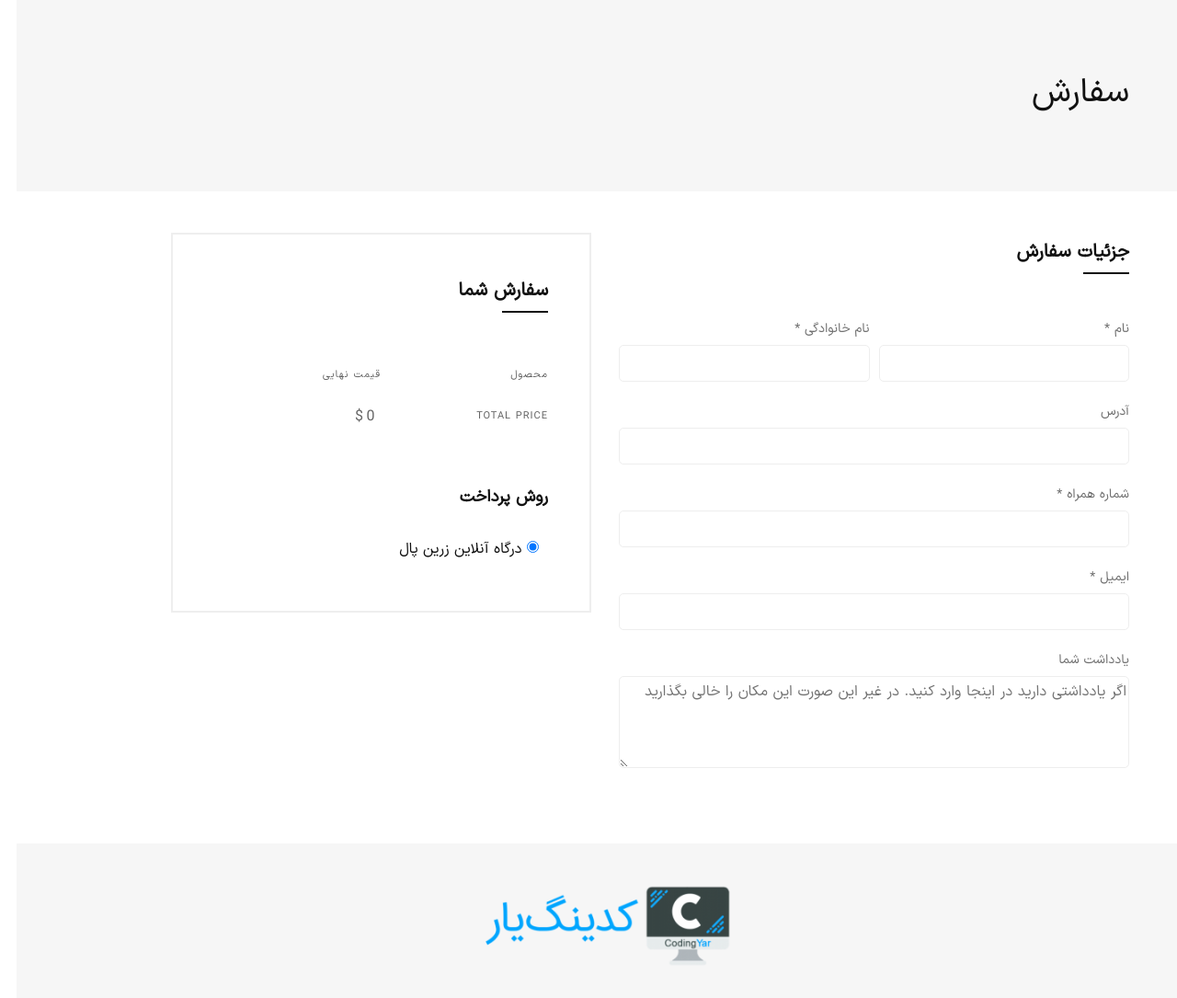
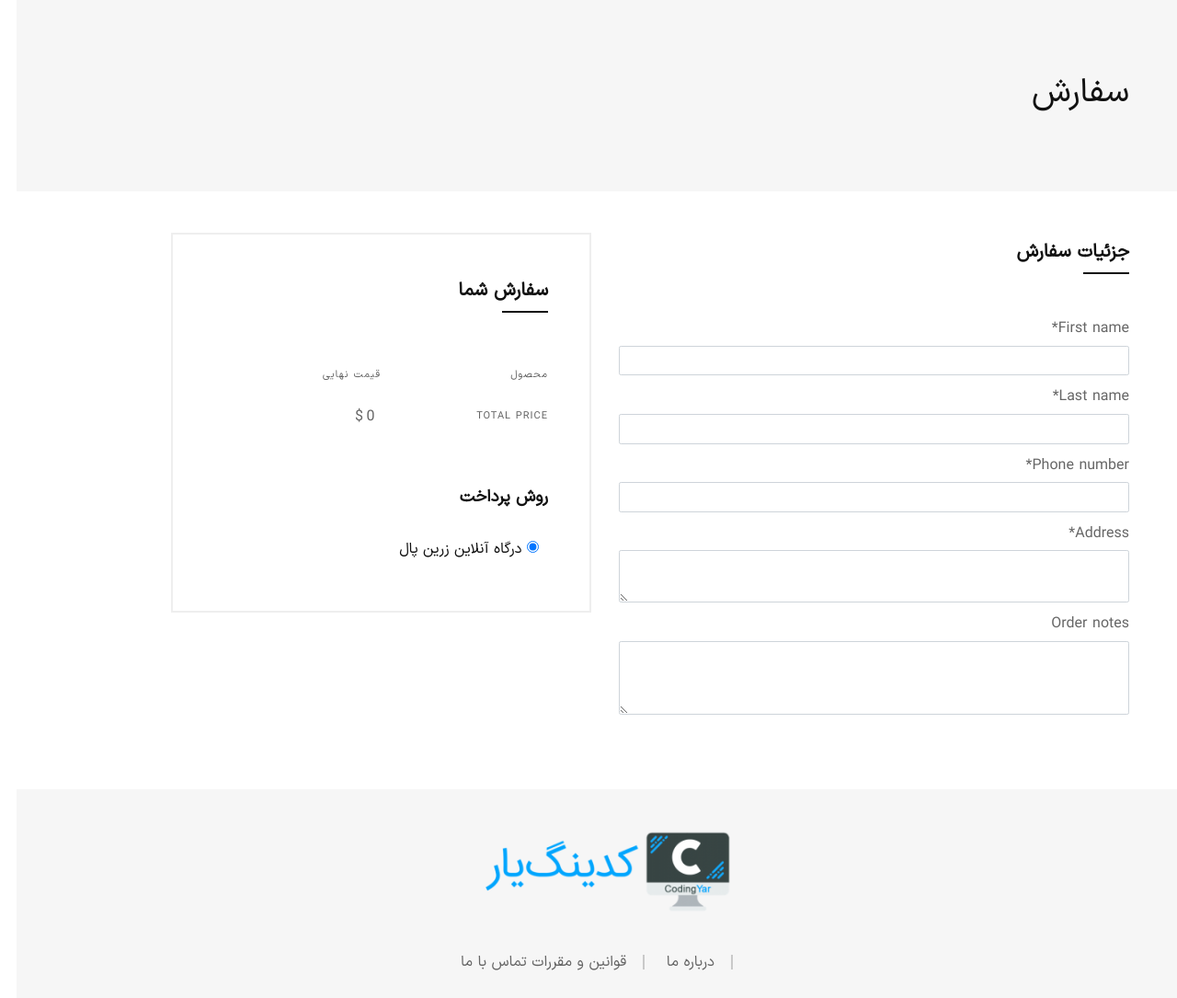
Before and after one commit to AliBKT/Django_online_shop, a Django app: page /order/create/ in a window 1280 px wide. Shown: the part 104-1189 px from the top of the page at 92% size. Run offline with Django 4.2, Linux system fonts and the light colour scheme; parts of the project's set-up code (start-up, migrations or seed data) failed here and were passed over; some libraries are stand-ins or nearby versions; some web fonts are replaced.

Commit message:
Craete form for order_create view

```diff
--- /dev/null
+++ b/orders/forms.py
@@ -0,0 +1,19 @@
+# Import from django library
+from django import forms
+
+# Import my files
+from .models import Order
+
+
+class OrderForm(forms.ModelForm):
+    class Meta:
+        model = Order
+        fields = ['first_name', 'last_name', 'phone_number', 'address', 'order_notes', ]
+        widgets = {
+            'order_notes': forms.Textarea(attrs={
+                'rows': 3
+            }),
+            'address': forms.Textarea(attrs={
+                'rows': 2
+            })
+        }
--- a/orders/models.py
+++ b/orders/models.py
@@ -11,6 +11,8 @@
     last_name = models.CharField(max_length=100)
     phone_number = models.CharField(max_length=15)
     address = models.CharField(max_length=700)
+
+    order_notes = models.CharField(max_length=700, blank=True)
 
     datetime_created = models.DateTimeField(auto_now_add=True)
     datetime_modified = models.DateTimeField(auto_now=True)
--- a/orders/templates/orders/order_create.html
+++ b/orders/templates/orders/order_create.html
@@ -39,40 +39,41 @@
                             </div>
                             <div class="checkout-form">
                                 <form action="#" class="form form--checkout">
-                                    <div class="form-row mb--20">
-                                        <div class="form__group col-md-6 mb-sm--30">
-                                            <label for="billing_fname" class="form__label form__label--2">نام  <span class="required">*</span></label>
-                                            <input type="text" name="billing_fname" id="billing_fname" class="form__input form__input--2">
-                                        </div>
-                                        <div class="form__group col-md-6">
-                                            <label for="billing_lname" class="form__label form__label--2">نام خانوادگی  <span class="required">*</span></label>
-                                            <input type="text" name="billing_lname" id="billing_lname" class="form__input form__input--2">
-                                        </div>
-                                    </div>
-                                    <div class="form-row mb--20">
-                                        <div class="form__group col-12">
-                                            <label for="billing_company" class="form__label form__label--2">آدرس</label>
-                                            <input type="text" name="billing_company" id="billing_company" class="form__input form__input--2">
-                                        </div>
-                                    </div>
-                                    <div class="form-row mb--20">
-                                        <div class="form__group col-12">
-                                            <label for="billing_phone" class="form__label form__label--2">شماره همراه <span class="required">*</span></label>
-                                            <input type="text" name="billing_phone" id="billing_phone" class="form__input form__input--2">
-                                        </div>
-                                    </div>
-                                    <div class="form-row mb--20">
-                                        <div class="form__group col-12">
-                                            <label for="billing_email" class="form__label form__label--2">ایمیل  <span class="required">*</span></label>
-                                            <input type="email" name="billing_email" id="billing_email" class="form__input form__input--2">
-                                        </div>
-                                    </div>
-                                    <div class="form-row">
-                                        <div class="form__group col-12">
-                                            <label for="orderNotes" class="form__label form__label--2">یادداشت شما</label>
-                                            <textarea class="form__input form__input--2 form__input--textarea" id="orderNotes" name="orderNotes" placeholder="اگر یادداشتی دارید در اینجا وارد کنید. در غیر این صورت این مکان را خالی بگذارید"></textarea>
-                                        </div>
-                                    </div>
+                                        {{ form|crispy }}
+{#                                    <div class="form-row mb--20">#}
+{#                                        <div class="form__group col-md-6 mb-sm--30">#}
+{#                                            <label for="billing_fname" class="form__label form__label--2">نام  <span class="required">*</span></label>#}
+{#                                            <input type="text" name="billing_fname" id="billing_fname" class="form__input form__input--2">#}
+{#                                        </div>#}
+{#                                        <div class="form__group col-md-6">#}
+{#                                            <label for="billing_lname" class="form__label form__label--2">نام خانوادگی  <span class="required">*</span></label>#}
+{#                                            <input type="text" name="billing_lname" id="billing_lname" class="form__input form__input--2">#}
+{#                                        </div>#}
+{#                                    </div>#}
+{#                                    <div class="form-row mb--20">#}
+{#                                        <div class="form__group col-12">#}
+{#                                            <label for="billing_company" class="form__label form__label--2">آدرس</label>#}
+{#                                            <input type="text" name="billing_company" id="billing_company" class="form__input form__input--2">#}
+{#                                        </div>#}
+{#                                    </div>#}
+{#                                    <div class="form-row mb--20">#}
+{#                                        <div class="form__group col-12">#}
+{#                                            <label for="billing_phone" class="form__label form__label--2">شماره همراه <span class="required">*</span></label>#}
+{#                                            <input type="text" name="billing_phone" id="billing_phone" class="form__input form__input--2">#}
+{#                                        </div>#}
+{#                                    </div>#}
+{#                                    <div class="form-row mb--20">#}
+{#                                        <div class="form__group col-12">#}
+{#                                            <label for="billing_email" class="form__label form__label--2">ایمیل  <span class="required">*</span></label>#}
+{#                                            <input type="email" name="billing_email" id="billing_email" class="form__input form__input--2">#}
+{#                                        </div>#}
+{#                                    </div>#}
+{#                                    <div class="form-row">#}
+{#                                        <div class="form__group col-12">#}
+{#                                            <label for="orderNotes" class="form__label form__label--2">یادداشت شما</label>#}
+{#                                            <textarea class="form__input form__input--2 form__input--textarea" id="orderNotes" name="orderNotes" placeholder="اگر یادداشتی دارید در اینجا وارد کنید. در غیر این صورت این مکان را خالی بگذارید"></textarea>#}
+{#                                        </div>#}
+{#                                    </div>#}
                                 </form>
                             </div>
                         </div>
--- a/orders/views.py
+++ b/orders/views.py
@@ -1,6 +1,11 @@
+# Import from django library
 from django.shortcuts import render
+# Import from files
+from .forms import OrderForm
 
 
 # Create your views here.
 def create_order_view(request):
-    return render(request, 'orders/order_create.html')
+    return render(request, 'orders/order_create.html', context={
+        'form': OrderForm(),
+    })
```
Also changed, not shown: orders/migrations/0002_order_order_notes.py (added).
